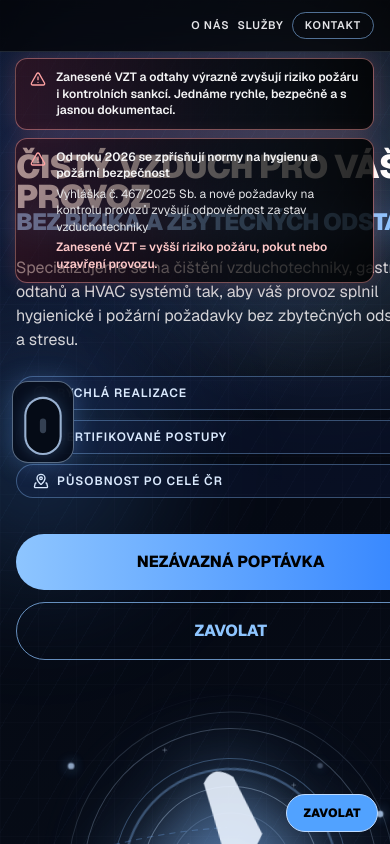
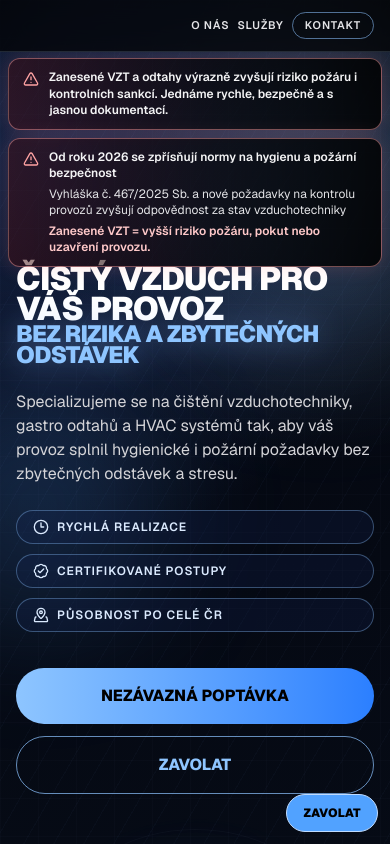
Before and after one commit to codefs17/airtechweb, a Next.js app: page / in a window 390 px wide. Shown: the top 844 px of the page. Built offline with nearby package versions, Linux system fonts and the light colour scheme.

Commit message:
update web

```diff
--- a/app/page.tsx
+++ b/app/page.tsx
@@ -16,7 +16,6 @@ import {
   Clock3,
   AlertTriangle,
   BadgeCheck,
-  Timer,
   CircleCheck,
   type LucideIcon,
 } from "lucide-react";
@@ -123,7 +122,7 @@ export default function Home() {
         initial={{ opacity: 0, x: -10 }}
         animate={{ opacity: 1, x: 0 }}
         transition={{ duration: 0.5, delay: 0.5 }}
-        className="pointer-events-none fixed left-3 top-1/2 z-50 -translate-y-1/2 sm:left-5"
+        className="pointer-events-none fixed left-3 top-1/2 z-50 hidden -translate-y-1/2 sm:left-5 md:block"
         aria-hidden="true"
       >
         <div className="rounded-2xl border border-blue-200/45 bg-[#060d1a]/90 px-3 py-3 shadow-[0_0_24px_rgba(120,175,255,0.28)] backdrop-blur sm:px-4 sm:py-4">
@@ -173,15 +172,15 @@ export default function Home() {
         initial={{ opacity: 0, y: -10 }}
         animate={{ opacity: 1, y: 0 }}
         transition={{ duration: 0.45, delay: 0.2 }}
-        className="fixed right-4 top-[58px] z-30 flex flex-col gap-2 sm:right-6 sm:top-[62px]"
+        className="fixed left-2 right-2 top-[58px] z-30 flex flex-col gap-2 sm:left-auto sm:right-6 sm:top-[62px]"
       >
-        <div className="flex w-[min(92vw,520px)] items-start gap-2.5 rounded-xl border border-red-300/45 bg-gradient-to-r from-red-950/45 to-black/85 px-3.5 py-2.5 shadow-[0_0_20px_rgba(248,113,113,0.18)] sm:px-4">
+        <div className="flex w-full items-start gap-2.5 rounded-xl border border-red-300/45 bg-gradient-to-r from-red-950/45 to-black/85 px-3.5 py-2.5 shadow-[0_0_20px_rgba(248,113,113,0.18)] sm:w-[520px] sm:px-4">
           <AlertTriangle size={16} className="mt-0.5 shrink-0 text-red-300" />
           <p className="text-xs font-semibold leading-snug text-zinc-100 sm:text-sm">
             Zanesené VZT a odtahy výrazně zvyšují riziko požáru i kontrolních sankcí. Jednáme rychle, bezpečně a s jasnou dokumentací.
           </p>
         </div>
-        <div className="flex w-[min(92vw,520px)] items-start gap-2.5 rounded-xl border border-red-300/45 bg-gradient-to-r from-red-950/45 to-black/85 px-3.5 py-2.5 shadow-[0_0_20px_rgba(248,113,113,0.18)] sm:px-4">
+        <div className="flex w-full items-start gap-2.5 rounded-xl border border-red-300/45 bg-gradient-to-r from-red-950/45 to-black/85 px-3.5 py-2.5 shadow-[0_0_20px_rgba(248,113,113,0.18)] sm:w-[520px] sm:px-4">
           <AlertTriangle size={16} className="mt-0.5 shrink-0 text-red-300" />
           <div>
             <p className="text-xs font-semibold leading-snug text-zinc-100 sm:text-sm">
@@ -196,7 +195,7 @@ export default function Home() {
           </div>
         </div>
       </motion.div>
-      <section className="relative flex min-h-screen items-center px-4 py-16 sm:px-6 sm:py-24">
+      <section className="relative flex min-h-screen items-center px-4 py-16 pt-44 sm:px-6 sm:py-24 sm:pt-36">
         <div className="absolute inset-0 bg-[radial-gradient(circle_at_16%_12%,rgba(78,130,255,0.24),transparent_34%),radial-gradient(circle_at_80%_8%,rgba(140,190,255,0.14),transparent_30%),linear-gradient(180deg,#04060c_0%,#050913_45%,#070d18_100%)]" />
         <div className="pointer-events-none absolute inset-0 opacity-[0.08] [background-image:linear-gradient(rgba(162,194,255,0.25)_1px,transparent_1px),linear-gradient(90deg,rgba(162,194,255,0.25)_1px,transparent_1px)] [background-size:38px_38px]" />
         <div className="pointer-events-none absolute inset-0 opacity-[0.08] [background-image:repeating-linear-gradient(120deg,rgba(124,170,255,0.35)_0px,rgba(124,170,255,0.35)_1px,transparent_1px,transparent_26px)]" />
@@ -230,7 +229,7 @@ export default function Home() {
               <motion.span
                 variants={lineVariant}
                 transition={{ duration: 0.45 }}
-                className="block whitespace-nowrap text-[0.72em] text-blue-300 drop-shadow-[0_0_16px_rgba(125,175,255,0.45)]"
+                className="block text-[0.72em] text-blue-300 drop-shadow-[0_0_16px_rgba(125,175,255,0.45)] sm:whitespace-nowrap"
               >
                 BEZ RIZIKA A ZBYTEČNÝCH ODSTÁVEK
               </motion.span>
@@ -637,10 +636,6 @@ export default function Home() {
               Chcete rychlou a spolehlivou nabídku pro váš provoz? Ozvěte se nám
               ještě dnes - navrhneme ideální postup, termín i rozsah realizace.
             </p>
-            <div className="mt-4 inline-flex items-center gap-2 rounded-full border border-blue-300/55 bg-blue-500/10 px-4 py-2 text-sm font-semibold text-blue-100">
-              <Timer size={16} />
-              Reagujeme do 24 hodin
-            </div>
             <a
               href="tel:+420123456789"
               className="mt-8 inline-flex items-center rounded-2xl border border-blue-300/70 bg-blue-400/10 px-5 py-3 text-2xl font-black text-blue-200 shadow-[0_0_24px_rgba(95,146,255,0.25)] transition hover:scale-[1.02] hover:bg-blue-400/20"
```
